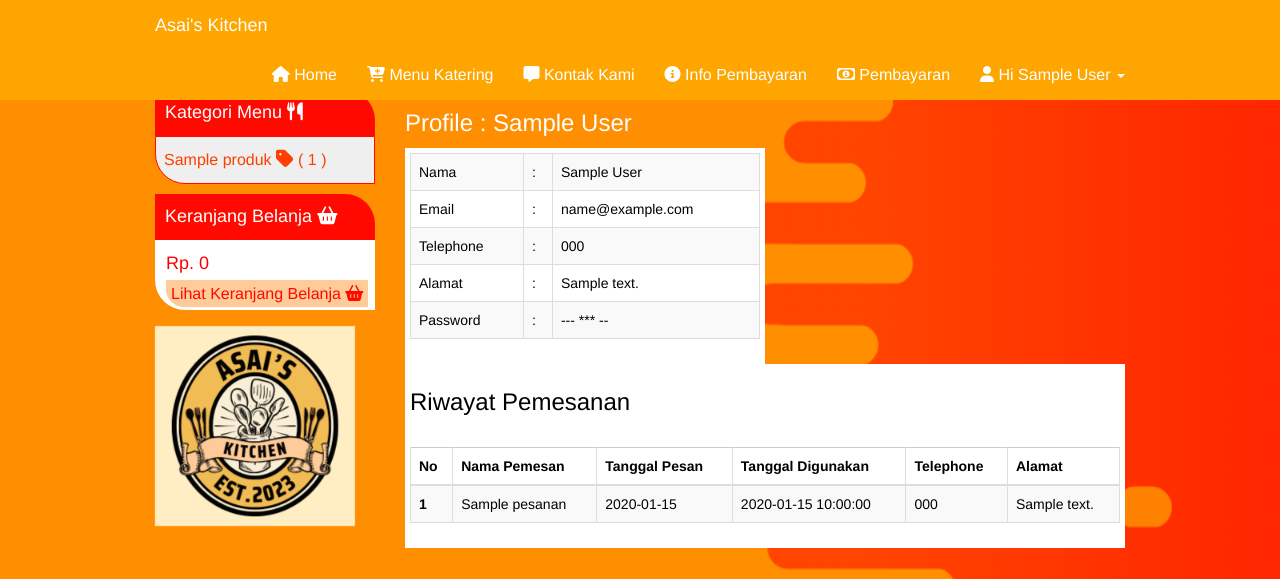
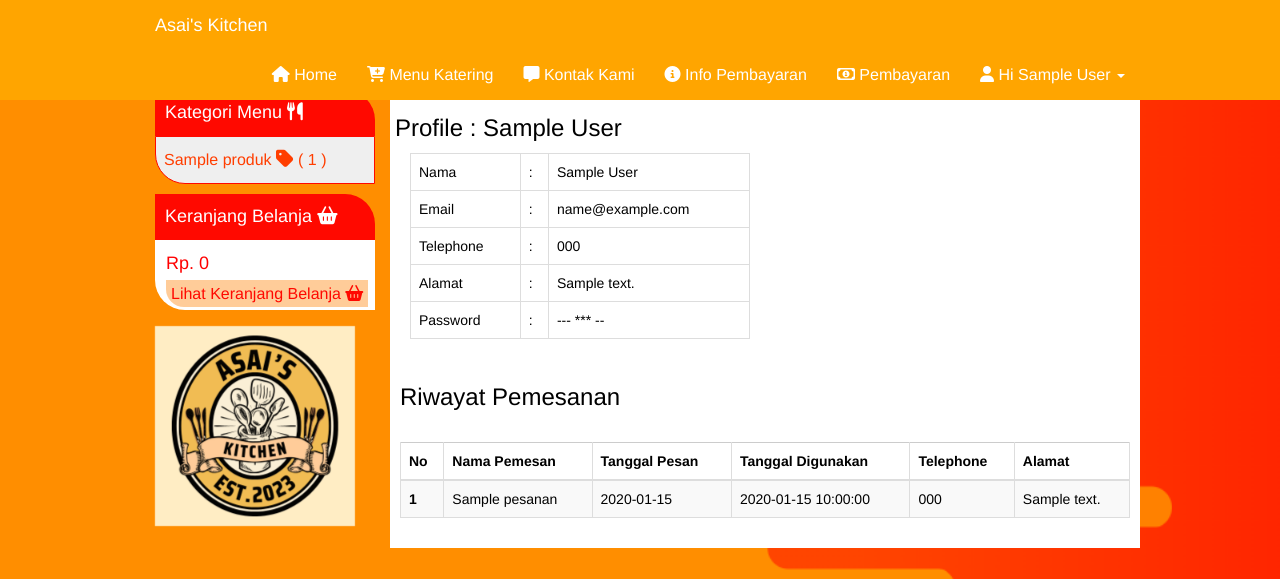
Before and after one commit to ahmadsyaifuddin-dins/catering, a PHP site: page /catering/profile.php in a window 1280 px wide. Shown: the top 579 px of the page. Run offline with PHP 8.4, Linux system fonts and the light colour scheme; the visitor is signed in with stand-in values (Sample User, id 1); tables that the repository leaves empty or names only in its code hold one stand-in row (values such as "Sample post").

Commit message:
Update profile.php

```diff
--- a/profile.php
+++ b/profile.php
@@ -26,12 +26,11 @@ $j = mysqli_num_rows($q);
     <font color="black">
         <div class="col-md-9">
             <div class="row">
-                <div class="col-md-12">
-
-                    <h3 class="text-color-heading">Profile : <?php echo $user->nama; ?></h3>
+                <div class="col-md-12 content-menu">
+                    <h3>Profile : <?php echo $user->nama; ?></h3>
                     <br>
-                    <div class="col-md-6 content-menu" style="margin-top:-20px;">
-                        <table class="table table-bordered table-striped">
+                    <div class="col-md-6" style="margin-top:-20px;">
+                        <table class="table table-bordered">
                             <tr>
                                 <td>Nama</td>
                                 <td>:</td>
```
